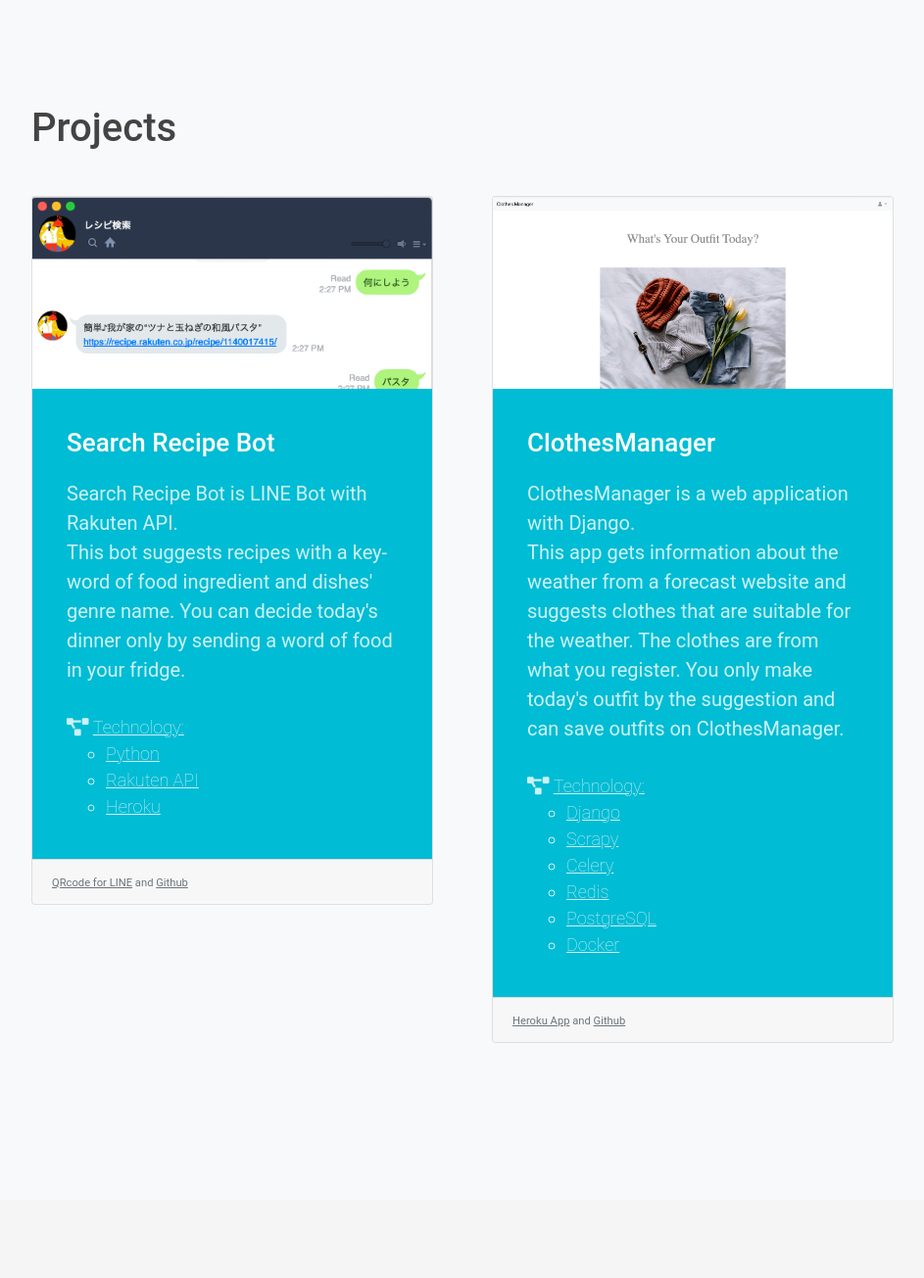
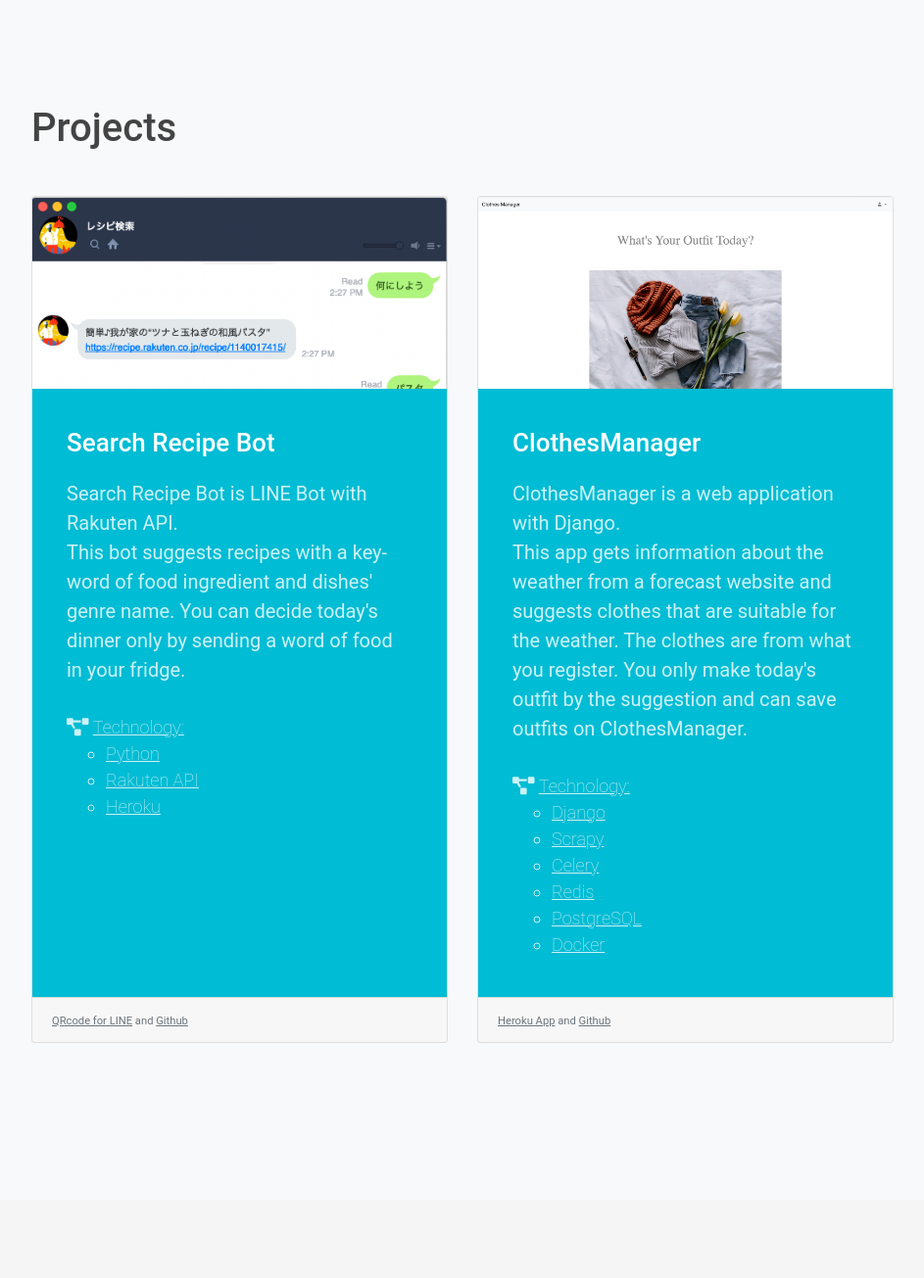
Before and after one commit to yuara/MyPage, a Django app: page / in a window 1280 px wide. Shown: the part 4984-6289 px from the top of the page at 98% size, without its empty margins (168-1111 px from the left). Run offline with Django 3.2, Linux system fonts and the light colour scheme; some libraries are stand-ins or nearby versions.

Commit message:
Fixed card comp

```diff
--- a/mypage/portfolio/templates/portfolio/index.html
+++ b/mypage/portfolio/templates/portfolio/index.html
@@ -310,8 +310,6 @@
       <section id="portfolio" class="portfolio-section">
         <h2 class="section-title">Projects</h2>
         <div class="card-deck cardbox">
-          <div class="row">
-            <div class="col-lg-12 col-xl-6">
           <div class="card">
             <figure class="pic-box">
               <img class="img-responsive" src="{% static 'images/portfolio/search_recipes.png' %}" alt="search_recipes" width="100%" height="auto">
@@ -353,10 +351,7 @@
             </div>
           </div>
           <!-- card -->
-          </div>
-          <!-- col -->
 
-          <div class="col-lg-12 col-xl-6">
           <div class="card">
             <figure class="pic-box">
               <img class="img-responsive" src="{% static 'images/portfolio/ClothesManager_top.png' %}" alt="Clothes Manager img" width="100%" height="auto">
@@ -401,14 +396,9 @@
             </div>
           </div>
           <!-- card -->
-        </div>
-        <!-- col -->
 
         </div>
-        <!-- row -->
-        </div>
         <!-- card-deck -->
-
       </section>
       <!-- project section -->
     </div>
```
